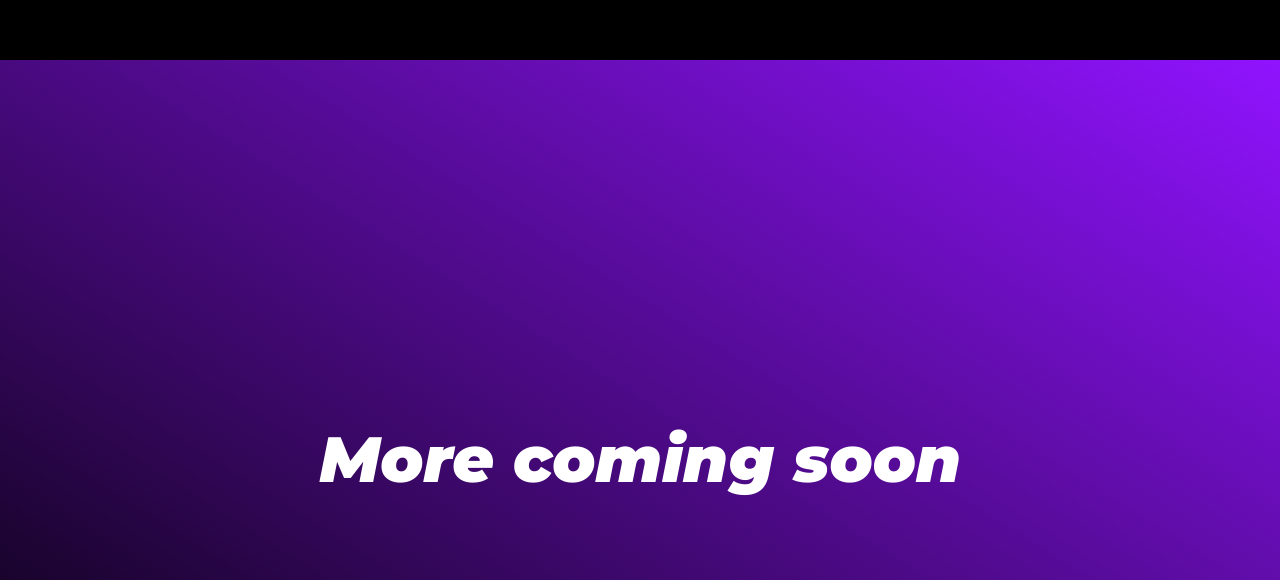
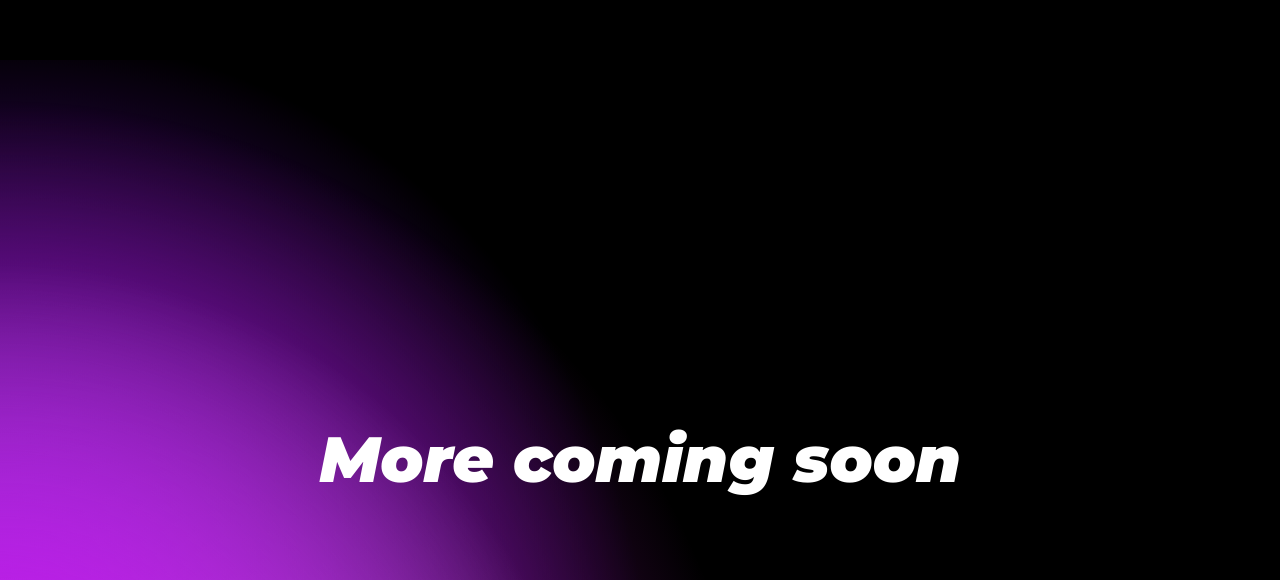
Before and after one commit to luketmillar/luketmillar.com, a React (Create React App) app: page / in a window 1280 px wide. Shown: the part 740-1320 px from the top of the page. Built offline with nearby package versions, Linux system fonts and the light colour scheme.

Commit message:
Animated gradient

```diff
--- a/src/home/sections/Projects/index.tsx
+++ b/src/home/sections/Projects/index.tsx
@@ -1,14 +1,48 @@
 import React from 'react'
-import styled from 'styled-components'
+import styled, { keyframes } from 'styled-components'
 import Container from '../container'
 
 const ProjectsContainer = styled(Container)`
-    background: linear-gradient(to right top, #000, #9013fe);
     text-align: center;
+`
+
+const move = keyframes`
+    %0 {
+        transform: translate(-50%, 50%);
+    }
+    33% {
+        transform: translate(-50%, 30%);
+    }
+    67% {
+        transform: translate(-20%, 50%);
+    }
+    100% {
+        transform: translate(-50%, 50%);
+    }
+`
+
+const duration = 30
+
+const GradientBlob = styled.div<{ color: string, size: number }>`
+    position: absolute;
+    bottom: 0;
+    left: 0;
+    width: ${props => props.size}vmax;
+    height: ${props => props.size}vmax;
+    transform: translate(-50%, 50%);
+
+    animation: ${move} ${duration}s linear infinite;
+
+    z-index: -1;
+
+    background: radial-gradient(${props => props.color}, rgba(0,0,0,0) 60%);
 `
 
 const ProjectsSection = () => {
     return <ProjectsContainer>
+        <GradientBlob size={110} color={"rgba(255,255,255,1)"} style={{ animationDelay: `${2 * duration / 3}s` }} />
+        <GradientBlob size={120} color={"#9013fe"} />
+        <GradientBlob size={140} color={"#D11DE1"} style={{ animationDelay: `${duration / 3}s` }} />
         <h1 style={{ lineHeight: '0.9em', fontWeight: 900, fontStyle: 'italic' }}>More coming soon</h1>
     </ProjectsContainer>
 }
```
